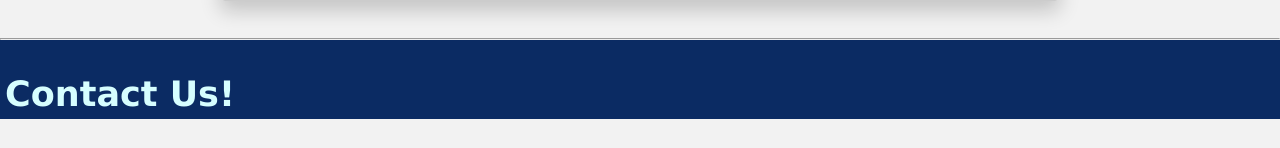
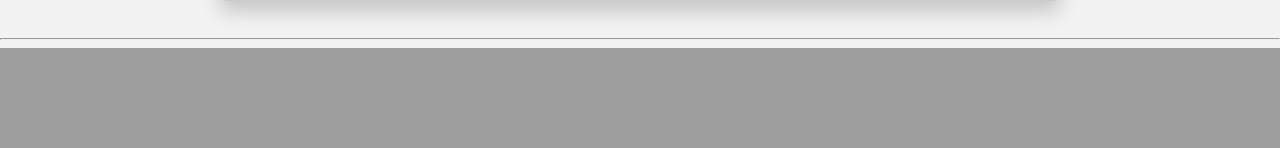
Before and after one commit to eshansave/SE-MINIPROJECT, a PHP site: page / in a window 1280 px wide. Shown: the part 1921-2069 px from the top of the page. After the commit the page ends 1969 px from the top, so only its background shows below. Run offline with PHP 8.4, Linux system fonts and the light colour scheme.

Commit message:
Update index.php

```diff
--- a/index.php
+++ b/index.php
@@ -320,7 +320,7 @@
 		</div><br>
 		<div id="contact" class="footer">
 			<hr>
-			<h2 class="foot-text">Contact Us!</h2>
+
 
 		</div>
 	</body>
```
